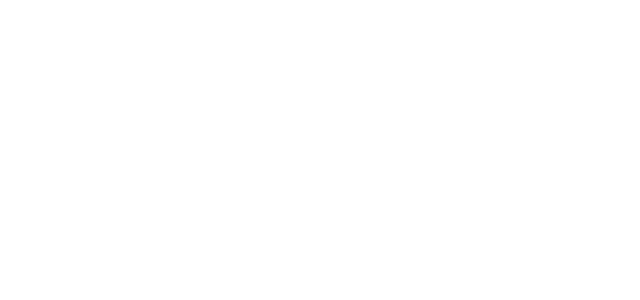
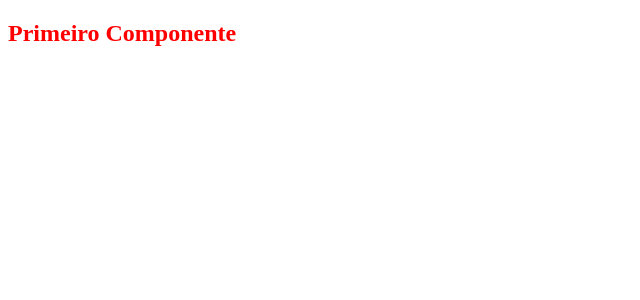
Before and after one commit to Rlasserre/first-angular-project, an Angular app in the folder fundamentos-angular/: page / in a window 1280 px wide. Shown: the top 300 px of the page, without its empty margins (0-640 px from the left). Built offline with nearby package versions, Linux system fonts and the light colour scheme.

Commit message:
Create primeiro componente

```diff
--- a/fundamentos-angular/src/app/app.component.html
+++ b/fundamentos-angular/src/app/app.component.html
@@ -1 +1 @@
-<router-outlet></router-outlet>
+<app-primeiro-componente></app-primeiro-componente>
--- a/fundamentos-angular/src/app/app.module.ts
+++ b/fundamentos-angular/src/app/app.module.ts
@@ -3,10 +3,12 @@
 
 import { AppRoutingModule } from './app-routing.module';
 import { AppComponent } from './app.component';
+import { PrimeiroComponenteComponent } from './primeiro-componente/primeiro-componente.components';
 
 @NgModule({
   declarations: [
-    AppComponent
+    AppComponent,
+    PrimeiroComponenteComponent
   ],
   imports: [
     BrowserModule,
--- /dev/null
+++ b/fundamentos-angular/src/app/primeiro-componente/primeiro-componente.components.ts
@@ -0,0 +1,9 @@
+import { Component } from "@angular/core";
+
+@Component({
+  selector: "app-primeiro-componente",
+  template: "<h2>Primeiro Componente</h2>",
+  styles: ["h2 { color: red;}"]
+})
+
+export class PrimeiroComponenteComponent { }
```
